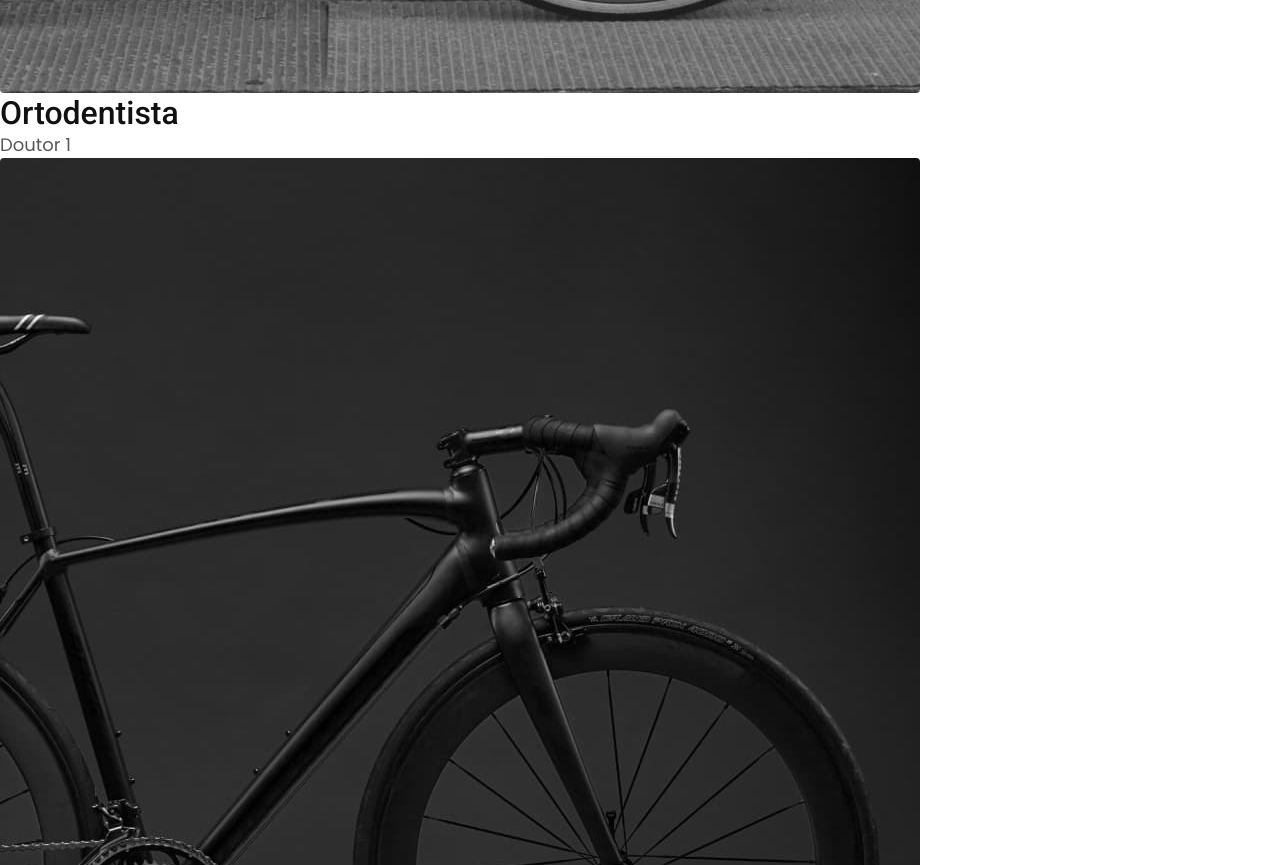
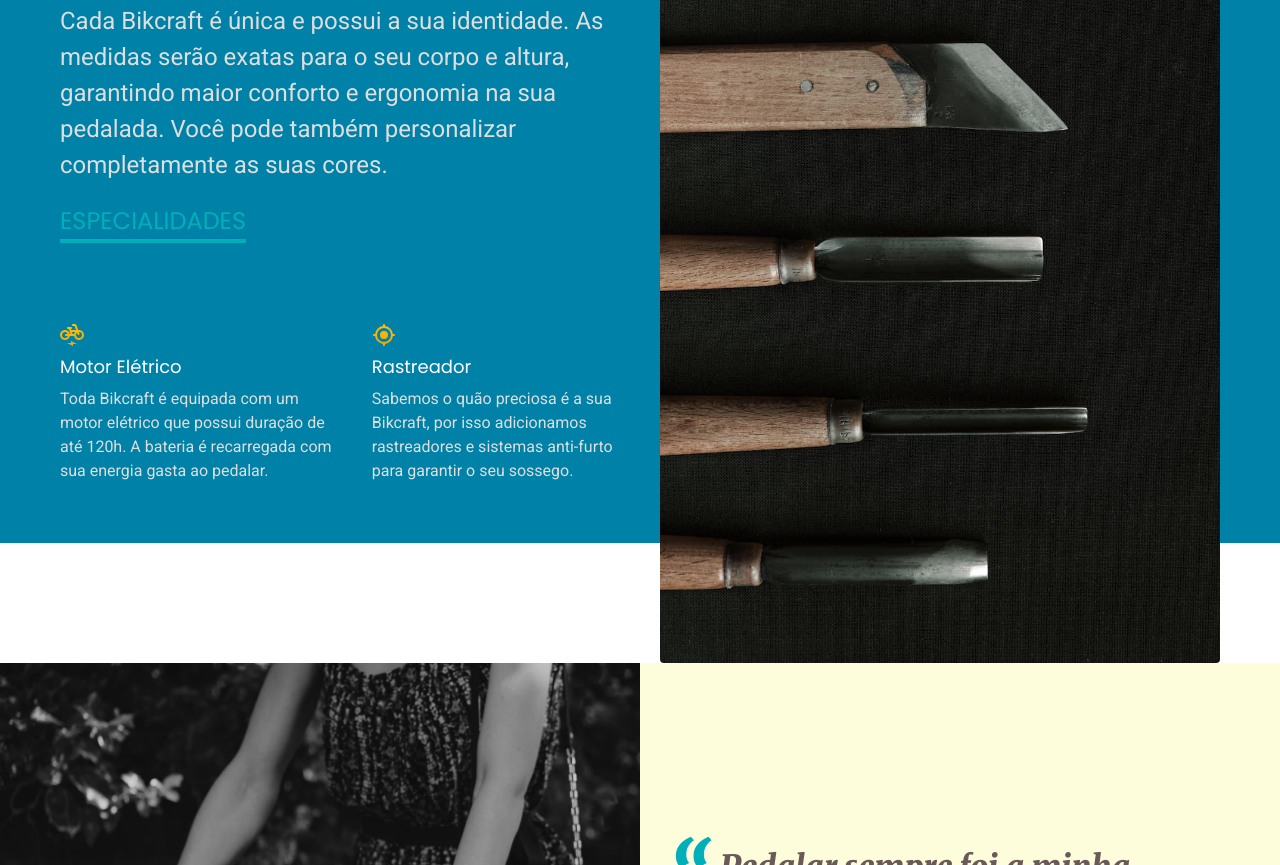
Before and after one commit to alexandrejuniorc/dentista, a website: page index.html in a window 1280 px wide. Shown: the part 1935-2800 px from the top of the page. Drawn offline with Linux system fonts and the light colour scheme.

Commit message:
corrige the page home

```diff
--- a/index.html
+++ b/index.html
@@ -58,7 +58,7 @@
 
     <!-- ARTICLE -->
 
-    <article class="bicicletas-lista">
+    <article class="doutores-lista">
         <h2 class="container font-1-xxl cor-11">Escolha a sua <span class="cor-p1">.</span></h2>
 
         <ul>
@@ -99,7 +99,7 @@
                    seu corpo e altura, garantindo maior conforto e ergonomia na sua pedalada. Você
                    pode também personalizar completamente as suas cores.
                 </p>
-                <a class="link" href="./bicicletas.html">Escolha um modelo</a>
+                <a class="link" href="./especialidades.html">Especialidades</a>
                 <div class="tecnologia-vantagens">
                 <div>
                     <img src="./img/icones/eletrica.svg" alt="" width="24" height="24">
```
